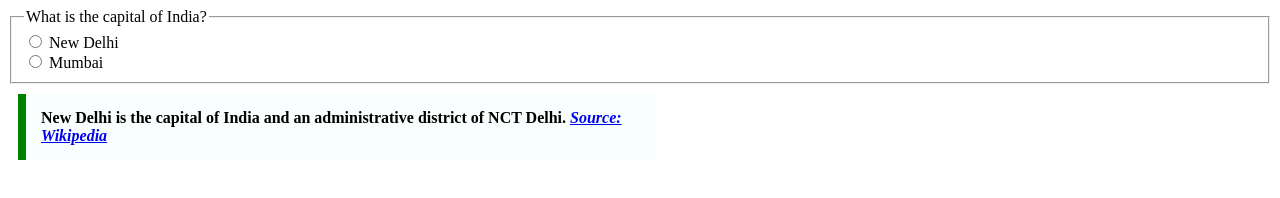
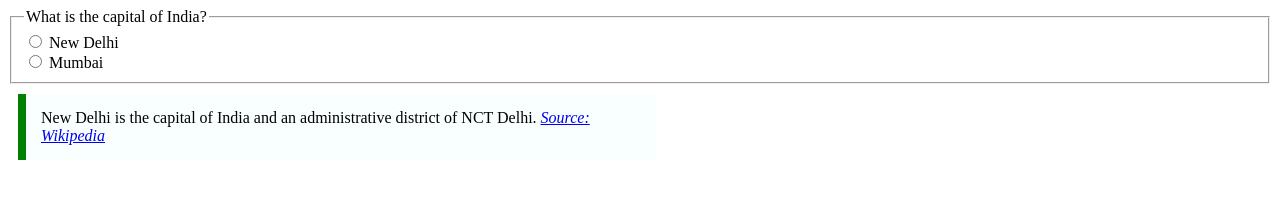
Before and after one commit to acciojob/trivia-shweta8814, a website: page main.html in a window 1280 px wide. Drawn offline with Linux system fonts and the light colour scheme.

Commit message:
created a submission

```diff
--- a/main.html
+++ b/main.html
@@ -11,19 +11,22 @@
             padding: 15px;
             border-left: 8px solid green;
             background-color: #f8fffe;
-            font-weight: bold;
+            font-weight: align;
         }
     </style>
 </head>
 <body>
 
     <!-- Question with Radio Buttons -->
-    <form>
+
         <fieldset>
+
             <legend>What is the capital of India?</legend>
+
             <label>
                 <input type="radio" name="capital" value="New Delhi"> New Delhi
-            </label><br>
+			</label>
+			<br>
             <label>
                 <input type="radio" name="capital" value="Mumbai"> Mumbai
             </label>
```
